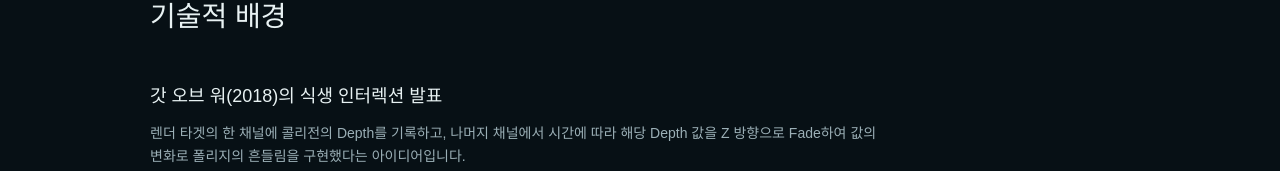
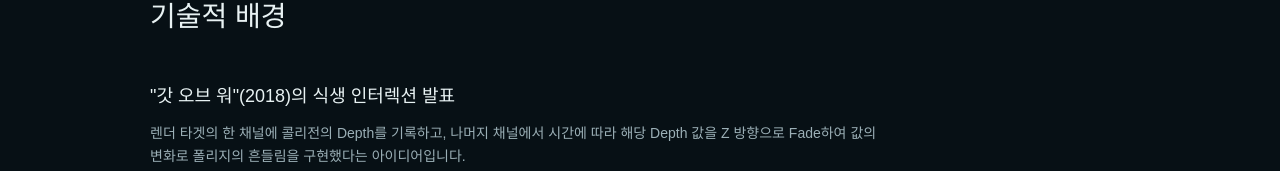
Before and after one commit to Yaaho/portfolio, a Next.js app: page /portfolio/projects/ground-interaction in a window 1280 px wide. Shown: the part 781-952 px from the top of the page. Built offline with nearby package versions, Linux system fonts and the light colour scheme.

Commit message:
Quote God of War title in case study

```diff
--- a/app/projects/ground-interaction/page.tsx
+++ b/app/projects/ground-interaction/page.tsx
@@ -35,7 +35,7 @@ export default function GroundInteractionCaseStudy() {
         <section className="detail-section">
           <h2>기술적 배경</h2>
 
-          <h3>갓 오브 워(2018)의 식생 인터렉션 발표</h3>
+          <h3>"갓 오브 워"(2018)의 식생 인터렉션 발표</h3>
           <p>렌더 타겟의 한 채널에 콜리전의 Depth를 기록하고, 나머지 채널에서 시간에 따라 해당 Depth 값을 Z 방향으로 Fade하여 값의 변화로 폴리지의 흔들림을 구현했다는 아이디어입니다.</p>
           <div className="detail-media one"><img src={detailImage('image2.png')} alt="갓 오브 워 식생 인터렉션 발표 자료" /></div>
 
@@ -83,7 +83,7 @@ export default function GroundInteractionCaseStudy() {
 
           <h3>머티리얼</h3>
           <p>플러그인의 Material Function에서 Position Offset을 반환하도록 만들었습니다. 풀의 뿌리 부분에서 흔들림의 세기가 약해지는 기능은 흔히 사용하는 Vertex Color 방식 대신 Pixel World Position과 Instance Bound를 사용했습니다. Vertex Color를 사용하도록 대응할 수도 있습니다.</p>
-          <p>Depth Render Target을 샘플링하는 위치는 Pixel World Position과 풀 인스턴스 중심 위치를 모두 사용할 수 있습니다. 갓 오브 워의 풀은 전체적으로 흔들리는 것으로 보아 인스턴스 위치의 UV 한 곳만 샘플링하거나, 에셋 제작 과정에서 Texture나 Vertex에 기록한 Pivot 위치만 샘플링하는 것으로 추정했습니다.</p>
+          <p>Depth Render Target을 샘플링하는 위치는 Pixel World Position과 풀 인스턴스 중심 위치를 모두 사용할 수 있습니다. "갓 오브 워"의 풀은 전체적으로 흔들리는 것으로 보아 인스턴스 위치의 UV 한 곳만 샘플링하거나, 에셋 제작 과정에서 Texture나 Vertex에 기록한 Pivot 위치만 샘플링하는 것으로 추정했습니다.</p>
           <p>Material에서는 플러그인의 MF에서 반환된 World Position Offset 값을 더합니다.</p>
           <div className="detail-media two"><img src={detailImage('image23.png')} alt="Ground Interaction Material Function" /><img src={detailImage('image24.png')} alt="Ground Interaction Material" /></div>
 
```
